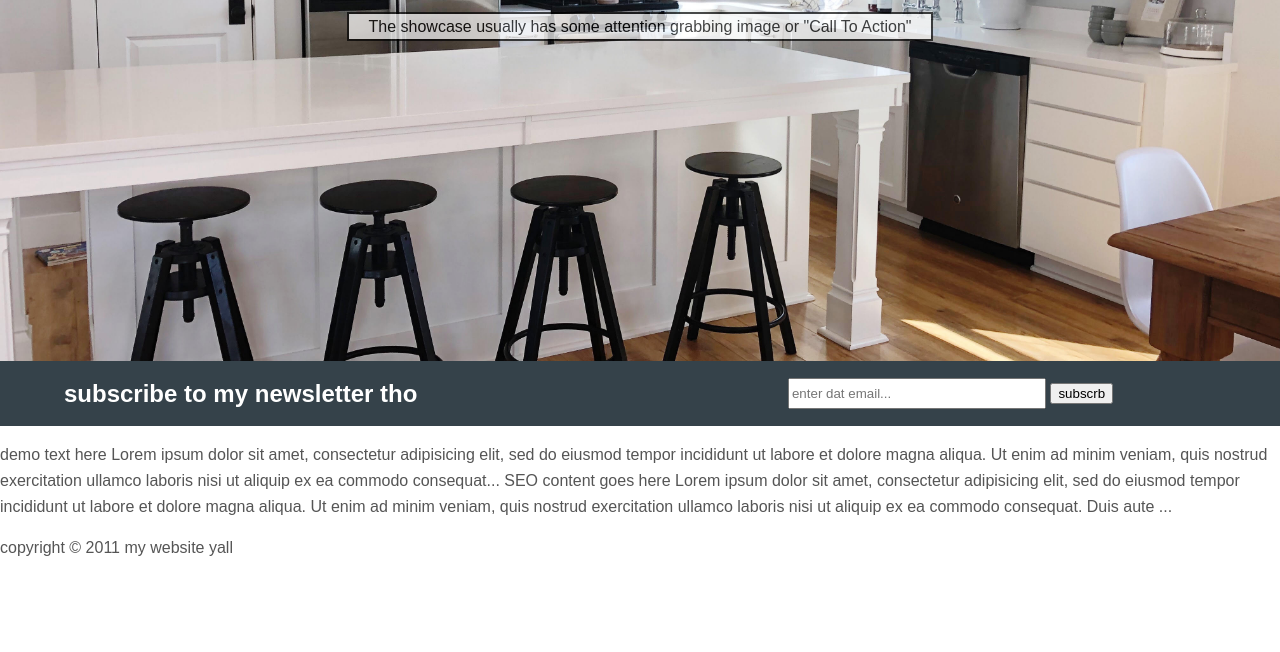
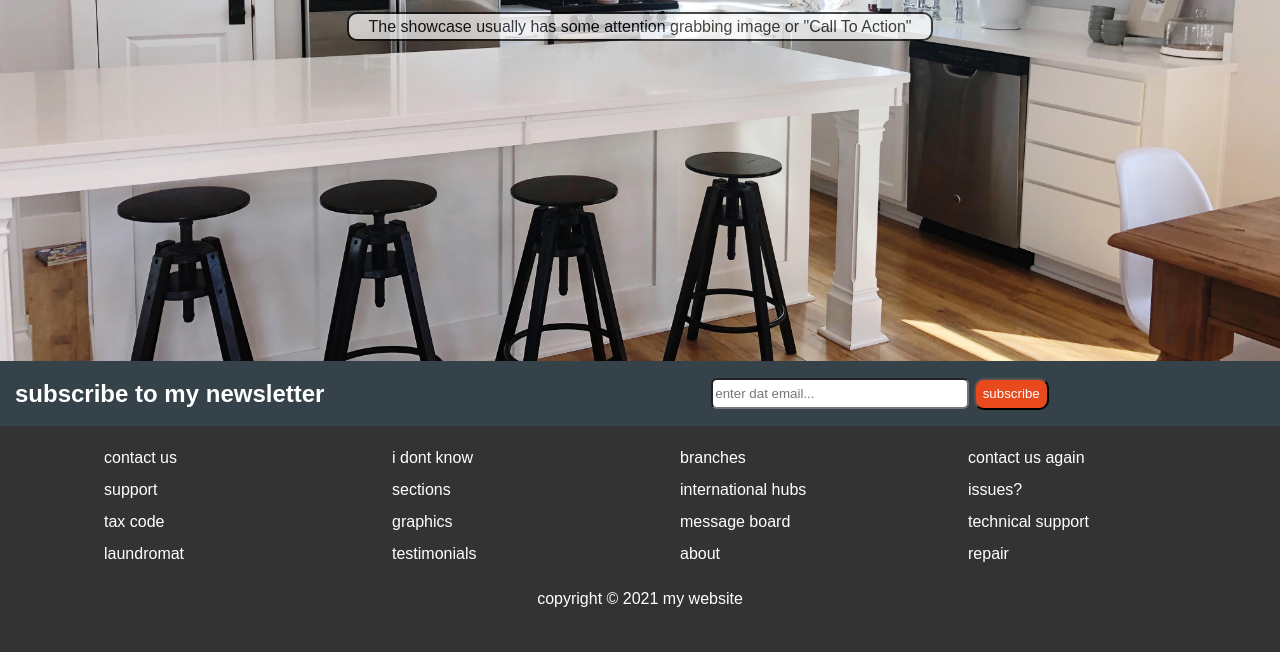
Before and after one commit to githubdemomazz/brucedemo1, a plain HTML site: page index.html in a window 1280 px wide. Shown: the part 352-1004 px from the top of the page. Before the commit the page ends 929 px from the top, so only its background shows below. Drawn offline with Linux system fonts and the light colour scheme.

Commit message:
add footer, tweak newsletter

```diff
--- a/css/main.css
+++ b/css/main.css
@@ -89,6 +89,19 @@ header h1{
 	text-align: center;
 	margin-top: 225px;
 	opacity: 0.7;
+	border-radius: 10px;
+}
+#datemailtho{
+	border-radius: 6px;
+	width: 200px;
+}
+.buttonc{
+height: 32px;
+background: #e8491d;
+padding-left: 7px;
+padding-right: 7px;
+color: white;
+border-radius: 10px;
 }
 #indexshowcaretext{
 	border: 2px solid black;
@@ -97,6 +110,7 @@ header h1{
 	padding-left: 20px;
 	padding-right: 20px;
 	opacity: 0.7;
+    border-radius: 10px;
 }
 
 #newsletter{
@@ -117,16 +131,53 @@ header h1{
 	margin-bottom:10px;
 	margin-left: 30px;*/
 	margin: auto;
-	padding-left: 45px;
 }
 #newsletter input[type="email"]{
 	height: 25px;
 	width : 250px;
 }
 .containernews{
-	width: 90%;
+	width: 100%;
 	margin: auto;
 	overflow: hidden;
 	display: grid;
-	grid-template-columns: 1fr 1fr;
+	grid-template-columns: 3fr 5fr;
 }
+.containernews h1{
+	padding-left: 15px;
+}
+#footmain{
+	background: #333;
+	color: #fff;
+	text-align: center;
+}
+.footer-cols{
+	width: 90%;
+	margin: 0 auto;
+	display: grid;
+	grid-template-columns: repeat(4, 1fr);
+}
+.footer-cols ul{
+	list-style: none;
+}
+.footer-cols li{
+	line-height: 2;
+	text-align: left;
+}
+
+footer{
+	background: #999333;
+	overflow: auto;
+}
+footer p{
+	margin: auto;
+	text-align: center;
+	margin-bottom: 40px;
+}
+footer a{
+	text-decoration: none;
+	color: white;
+}
+footer a:hover{
+	color: blue;
+}
--- a/index.html
+++ b/index.html
@@ -31,30 +31,46 @@
 </SECTION>
 <section id="newsletter">
 	<div class="containernews">
-		<h1>subscribe to my newsletter tho</h1>
+		<h1>subscribe to my newsletter</h1>
 		<form>
-			<input type="email" name="" placeholder="enter dat email...">
-			<button type="submit" class="buttonc">subscrb</button>
+			<input id="datemailtho" type="email" name="" placeholder="enter dat email...">
+			<button type="submit" class="buttonc">subscribe</button>
 		</form>
 	</div>
 </section>
-<section>
-</section>
-<section>
-<p>demo text here Lorem ipsum dolor sit amet, consectetur adipisicing elit, sed do eiusmod
-tempor incididunt ut labore et dolore magna aliqua. Ut enim ad minim veniam,
-quis nostrud exercitation ullamco laboris nisi ut aliquip ex ea commodo
-consequat...
+<footer id="footmain">
+	<div class="footer-cols">
+		<ul>
+			<li><a href="#">contact us</a></li>
+			<li><a href="#">support</a></li>
+			<li><a href="#">tax code</a></li>
+			<li><a href="#">laundromat</a></li>
+		</ul>
+		<ul>
+			<li><a href="#">i dont know</a></li>
+			<li><a href="#">sections</a></li>
+			<li><a href="#">graphics</a></li>
+			<li><a href="#">testimonials</a></li>
+		</ul>
+		<ul>
+			<li><a href="#">branches</a></li>
+			<li><a href="#">international hubs</a></li>
+			<li><a href="#">message board</a></li>
+			<li><a href="#">about</a></li>
+		</ul>
+		<ul>
+			<li><a href="#">contact us again</a></li>
+			<li><a href="#">issues?</a></li>
+			<li><a href="#">technical support</a></li>
+			<li><a href="#">repair</a></li>
+		</ul>
+	</div>
+	<p id="cright" ></p>
 
-SEO content goes here Lorem ipsum dolor sit amet, consectetur adipisicing elit, sed do eiusmod
-tempor incididunt ut labore et dolore magna aliqua. Ut enim ad minim veniam,
-quis nostrud exercitation ullamco laboris nisi ut aliquip ex ea commodo
-consequat. Duis aute ...</p>
-</section>
-<section></section>
-<aside></aside>
-<footer id="footmain">
-	<p>copyright &copy; 2011 my website yall</p>
 </footer>
-</body>
+<script>
+var d = new Date();
+var n = d.getFullYear();
+document.getElementById("cright").innerHTML = "copyright &copy; " + n + " my website";
+</script></body>
 </html>
--- a/js/main.js
+++ b/js/main.js
@@ -4,3 +4,8 @@ $(document).ready(function(){
     $(this).hide();
   });
 });
+
+function getfullyear(){
+	var d = new Date();
+	var n = d.getFullYear();
+};
```
